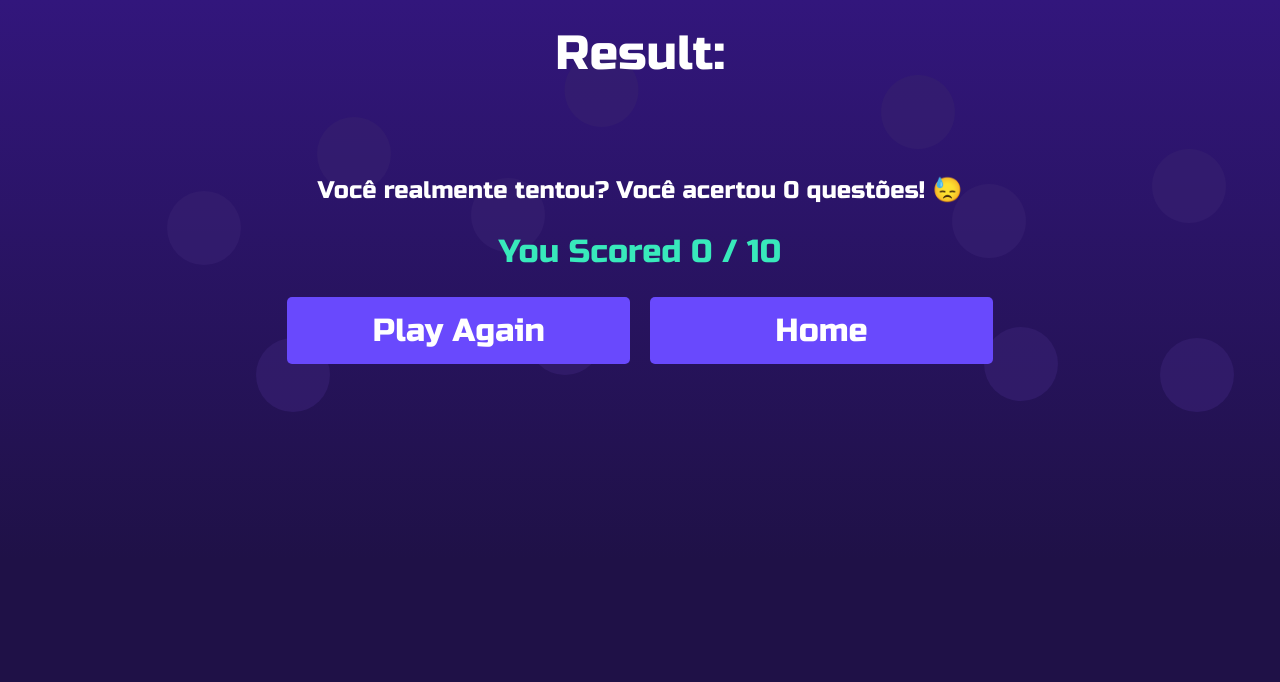
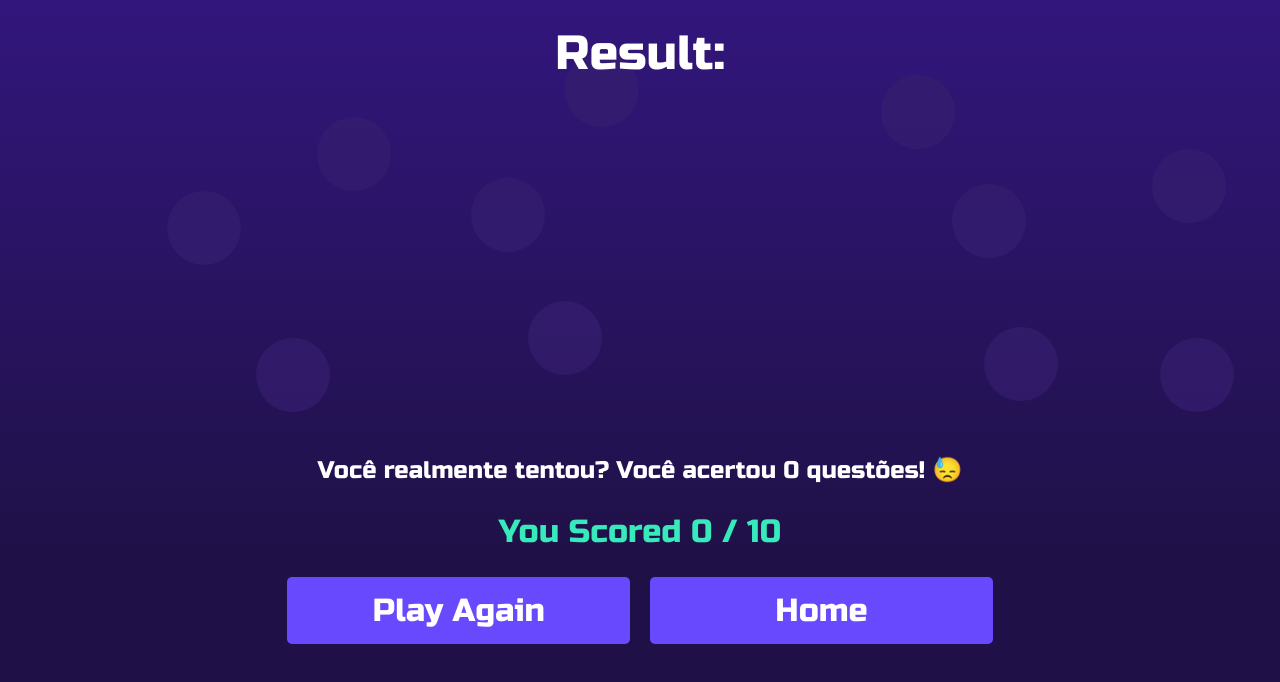
Before and after one commit to jeziel-jr/trivia-challenge, a React (Vite) app: page /finalscore in a window 1280 px wide. Shown: the top 682 px of the page. Built offline with nearby package versions, Linux system fonts and the light colour scheme; no server answers.

Commit message:
styling adjustments

```diff
--- a/src/scss/FinalScore.scss
+++ b/src/scss/FinalScore.scss
@@ -1,43 +1,48 @@
-.final-score{
+.final-score {
   display: flex;
   flex-direction: column;
   align-items: center;
   width: 90vw;
   margin: 0 auto;
 
-  h1{
+  h1 {
     font-size: 48px;
     color: white;
     margin-top: 25px;
   }
 
-  ol{
-      .answerTable{
+  ol {
+    .answerTable {
     display: flex;
     flex-direction: column;
-      align-items: center;
     font-size: 28px;
-      gap: 18px;
+    height: 40vh;
+    max-height: 280px;
+    width: 24vw;
+    gap: 20px;
     margin: 0;
     margin-bottom: 30px;
-      justify-content: space-between;
+    justify-content: space-around;
+    flex-wrap: wrap;
+    align-content: space-between;
     }
   }
-  p{
+  p {
     color: white;
     font-size: 24px;
     margin: 0;
     text-align: center;
   }
-  h2{
+  h2 {
     font-size: 32px;
-    color: #38E9BB;
+    color: #38e9bb;
   }
-  .container-buttons{
+  .container-buttons {
     display: flex;
     gap: 20px;
   }
 }
+
 
 @media screen and (max-width: 1024px) {
   .final-score {
@@ -45,9 +50,7 @@
     height: 90vh;
     h1 {
       font-size: 28px;
-
     }
-
 
     ol {
       .answerTable {
@@ -70,9 +73,7 @@
     h2 {
       font-size: 24px;
     }
-
   }
-
 
   .container-buttons {
     flex-direction: column;
```
Lines whose indentation alone changed are shown as unchanged.
